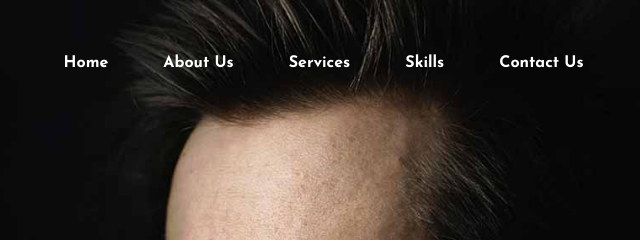
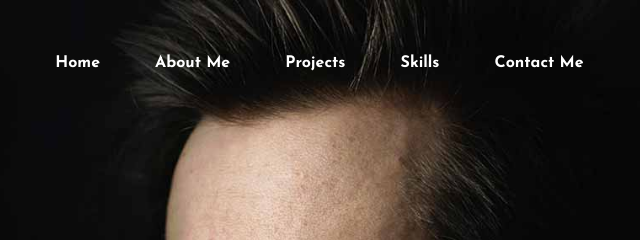
Before and after one commit to splendidabhi/splendidabhi.github.io, a plain HTML site: page index.html in a window 1280 px wide. Shown: the top 240 px of the page, 569-1209 px from the left. Drawn offline with Linux system fonts and the light colour scheme.

Commit message:
Update index.html
modified

```diff
--- a/index.html
+++ b/index.html
@@ -18,10 +18,10 @@
 			<h2 class="logo">Portfo<span>lio</span></h2>
 			<ul>
 				<li><a href="#">Home</a></li>
-				<li><a href="#">About Us</a></li>
-				<li><a href="#">Services</a></li>
+				<li><a href="#">About Me</a></li>
+				<li><a href="#">Projects</a></li>
 				<li><a href="#">Skills</a></li>
-				<li><a href="#">Contact Us</a></li>
+				<li><a href="#">Contact Me</a></li>
 			</ul>
 			<!-- <a href="#" class="btn">Subscribe</a> -->
 		</nav>
```
